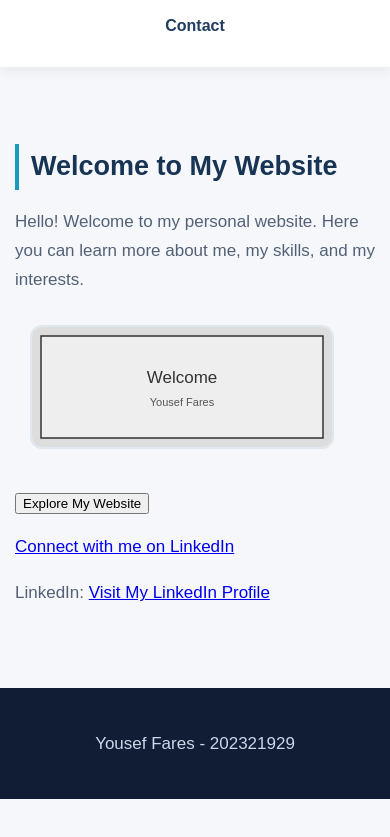
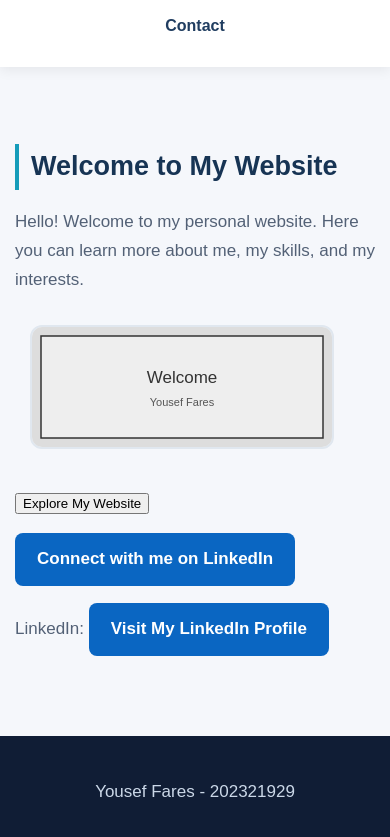
Before and after one commit to yousefmkfares-boop/Yousef_Web_Design_Project, a plain HTML site: page index.html in a window 390 px wide. Shown: the part 381-1218 px from the top of the page. Before the commit the page ends 1180 px from the top, so only its background shows below. Drawn offline with Linux system fonts and the light colour scheme.

Commit message:
Update style.css

```diff
--- a/style.css
+++ b/style.css
@@ -170,4 +170,19 @@ footer p {
     table {
         font-size: 14px;
     }
+ .linkedin-link {
+    display: inline-block;
+    background-color: #0A66C2;
+    color: white;
+    padding: 12px 22px;
+    border-radius: 8px;
+    text-decoration: none;
+    font-weight: bold;
+    transition: 0.3s;
 }
+
+.linkedin-link:hover {
+    background-color: #004182;
+    transform: translateY(-3px);
+}
+}
```
